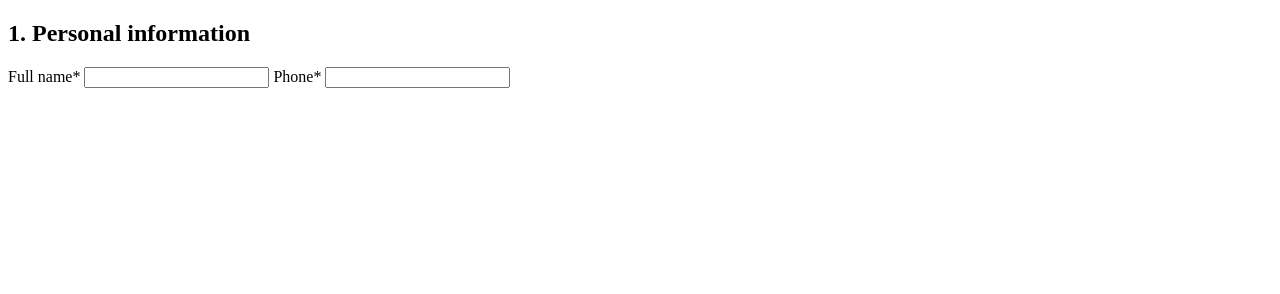
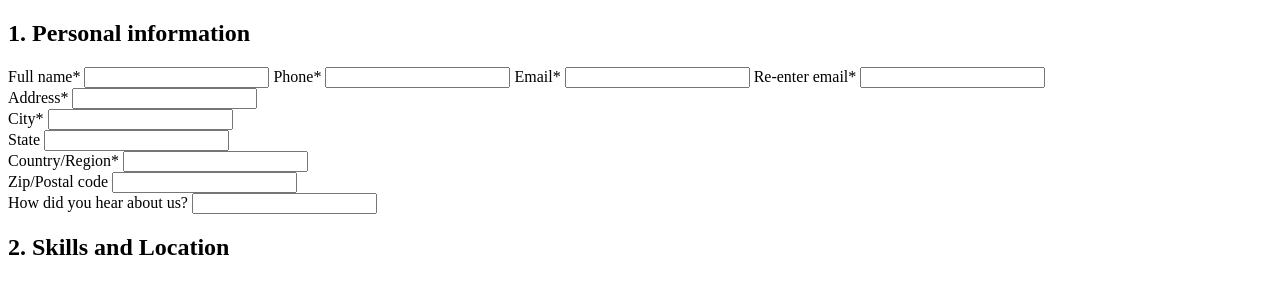
Before and after one commit to vietdang7/integrify-assignment-4, a plain HTML site: page index.html in a window 1280 px wide. Drawn offline with Linux system fonts and the light colour scheme.

Commit message:
basic structure of first part of the form

```diff
--- a/index.html
+++ b/index.html
@@ -7,13 +7,42 @@
   </head>
   <body>
     <div class="container">
+      <h2>1. Personal information</h2>
       <div class="form">
-        <h2>1. Personal information</h2>
         <label for="fname">Full name*</label>
         <input type="text" name="fullname" id="fname" >
         <label for="phone">Phone*</label>
         <input type="number" name="phone" id="phone">
-      </div>
+        <label for="email">Email*</label>
+        <input type="email" name="email" id="email">
+        <label for="re-email">Re-enter email*</label>
+        <input type="email" name="re-email" id="re-email">
+      </div> <!-- end .form -->
+      <div class="form">
+        <label for="addr">Address*</label>
+        <input type="text" name="address" id="addr" >
+        <div class="row">
+          <div class="col-1">
+            <label for="citi">City*</label>
+            <input type="text" name="city" id="citi" >
+          </div>
+          <div class="col-1">
+            <label for="state">State</label>
+            <input type="text" name="state" id="state" >
+          </div>
+          <div class="col-1">
+            <label for="country-r">Country/Region*</label>
+            <input type="text" name="country" id="country-r" >
+          </div>
+          <div class="col-1">
+            <label for="zip">Zip/Postal code</label>
+            <input type="text" name="zip-postal" id="zip" >
+          </div>
+        </div>
+        <label for="howhear">How did you hear about us?</label>
+        <input type="text" name="how" id="howhear" >
+      </div><!-- end .form -->
+      <h2>2. Skills and Location</h2>
     </div>
   </body>
 </html>
```
